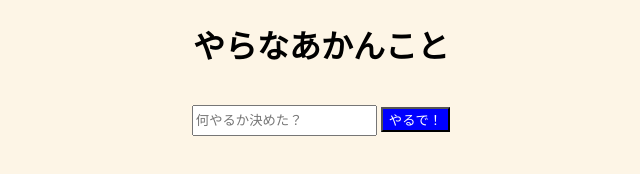
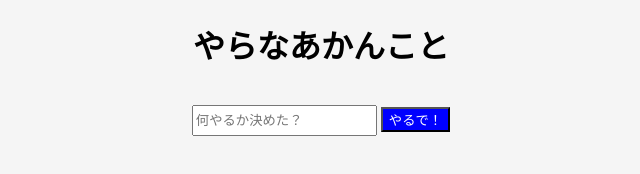
Before and after one commit to keiinuki/TODO_List, a website built with Parcel: page index.html in a window 1280 px wide. Shown: the whole page, without its empty margins (319-959 px from the left). Built offline with nearby package versions, Linux system fonts and the light colour scheme.

Commit message:
背景色変更

```diff
--- a/src/styles.css
+++ b/src/styles.css
@@ -1,5 +1,5 @@
 body {
-  background: oldlace;
+  background: whitesmoke;
 }
 
 .isComplete {
```
